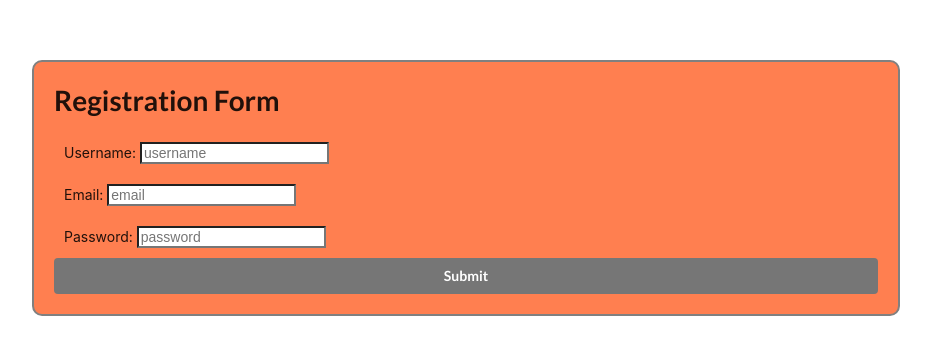
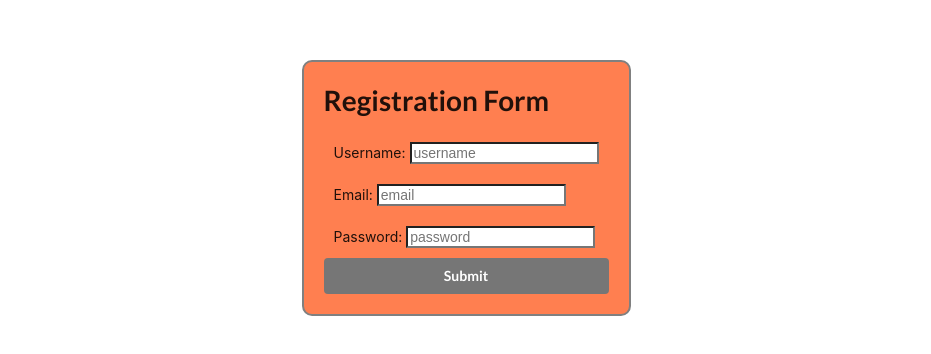
Before and after one commit to Zee-Iq/registration-form, a React (Create React App) app: page / in a window 1280 px wide. Shown: the part 242-596 px from the top of the page, without its empty margins (174-1105 px from the left). Built offline with nearby package versions, Linux system fonts and the light colour scheme.

Commit message:
changed markdown

```diff
--- a/src/App.css
+++ b/src/App.css
@@ -10,7 +10,7 @@
 }
 
 .container form {
-    width: 70%;
+
     border: 2px solid grey;
     padding: 20px;
     border-radius: 10px;
```
